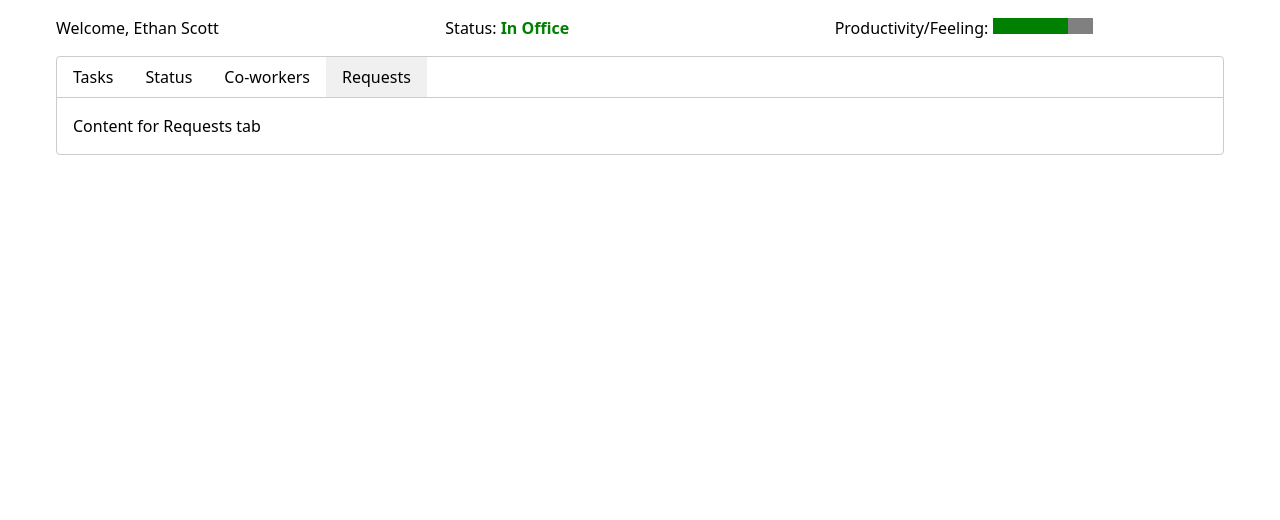
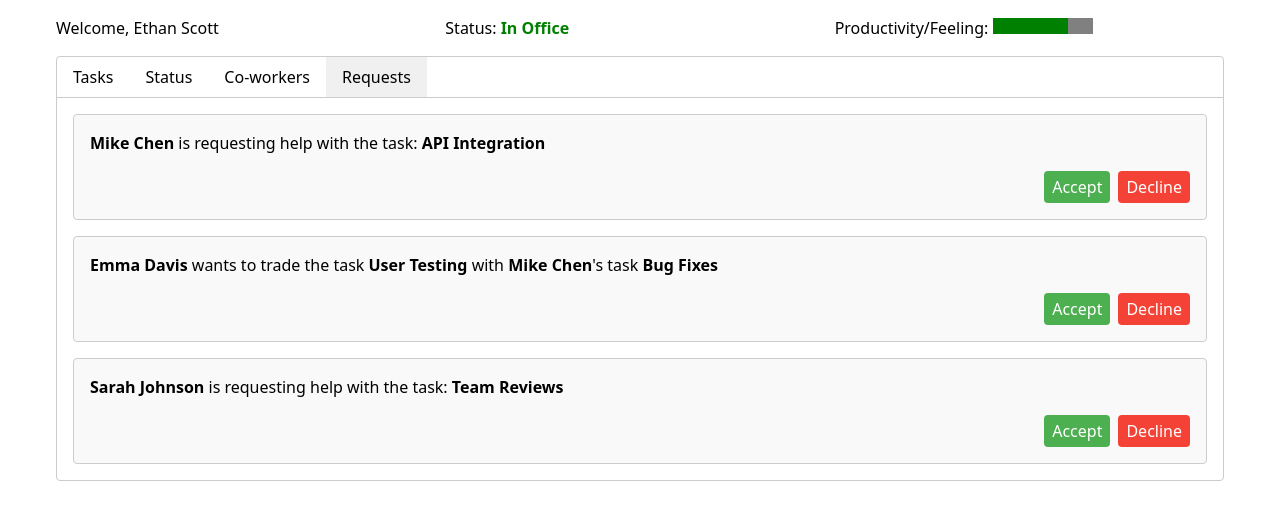
Before and after one commit to CampbellBaxley/RhythmApp, a SvelteKit app in the folder Rhythm/: page /pages in a window 1280 px wide. Both pictures are taken after a click on the button "Requests". Shown: the top 520 px of the page. Built offline with nearby package versions, Linux system fonts and the light colour scheme.

Commit message:
UI is complete

```diff
--- a/Rhythm/src/routes/pages/+page.svelte
+++ b/Rhythm/src/routes/pages/+page.svelte
@@ -11,6 +11,14 @@
       role: string;
       feeling: number;
       tasks: Task[];
+    }
+
+    interface Request {
+      type: 'help' | 'trade';
+      from: string;
+      task: string;
+      to?: string;
+      tradeTask?: string;
     }
 
     let userName = "Ethan Scott";
@@ -55,6 +63,12 @@
       }
     ];
 
+    let requests: Request[] = [
+      { type: 'help', from: 'Mike Chen', task: 'API Integration' },
+      { type: 'trade', from: 'Emma Davis', task: 'User Testing', to: 'Mike Chen', tradeTask: 'Bug Fixes' },
+      { type: 'help', from: 'Sarah Johnson', task: 'Team Reviews' },
+    ];
+
     function getFeelingDescription(feeling: number): string {
       if (feeling >= 80) return "Excellent";
       if (feeling >= 60) return "Good";
@@ -67,6 +81,13 @@
 
     function toggleMember(name: string) {
       expandedMember = expandedMember === name ? null : name;
+    }
+
+    function handleRequest(request: Request, action: 'accept' | 'decline') {
+      // In a real application, you would handle the request here
+      // For now, we'll just remove the request from the list
+      requests = requests.filter(r => r !== request);
+      alert(`Request ${action}ed`);
     }
   </script>
 
@@ -180,7 +201,24 @@
             {/each}
           </div>
         {:else if activeTab === "Requests"}
-          <p>Content for Requests tab</p>
+          <div class="requests">
+            {#each requests as request}
+              <div class="request-card">
+                {#if request.type === 'help'}
+                  <p><strong>{request.from}</strong> is requesting help with the task: <strong>{request.task}</strong></p>
+                {:else if request.type === 'trade'}
+                  <p><strong>{request.from}</strong> wants to trade the task <strong>{request.task}</strong> with <strong>{request.to}</strong>'s task <strong>{request.tradeTask}</strong></p>
+                {/if}
+                <div class="request-actions">
+                  <button on:click={() => handleRequest(request, 'accept')} class="accept">Accept</button>
+                  <button on:click={() => handleRequest(request, 'decline')} class="decline">Decline</button>
+                </div>
+              </div>
+            {/each}
+            {#if requests.length === 0}
+              <p>No pending requests.</p>
+            {/if}
+          </div>
         {/if}
       </div>
     </div>
@@ -279,4 +317,40 @@
     .feeling {
       font-weight: bold;
     }
+
+    .requests {
+      display: grid;
+      gap: 1rem;
+    }
+
+    .request-card {
+      border: 1px solid #ccc;
+      border-radius: 4px;
+      padding: 1rem;
+      background-color: #f9f9f9;
+    }
+
+    .request-actions {
+      display: flex;
+      justify-content: flex-end;
+      margin-top: 1rem;
+      gap: 0.5rem;
+    }
+
+    .request-actions button {
+      padding: 0.25rem 0.5rem;
+      border: none;
+      border-radius: 4px;
+      cursor: pointer;
+    }
+
+    .request-actions button.accept {
+      background-color: #4caf50;
+      color: white;
+    }
+
+    .request-actions button.decline {
+      background-color: #f44336;
+      color: white;
+    }
   </style>
```
